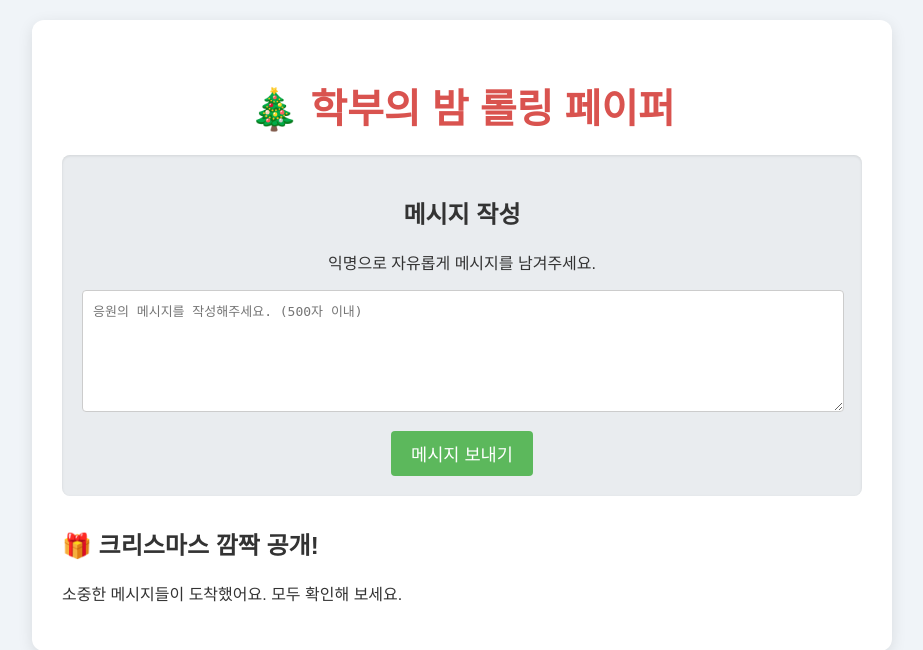
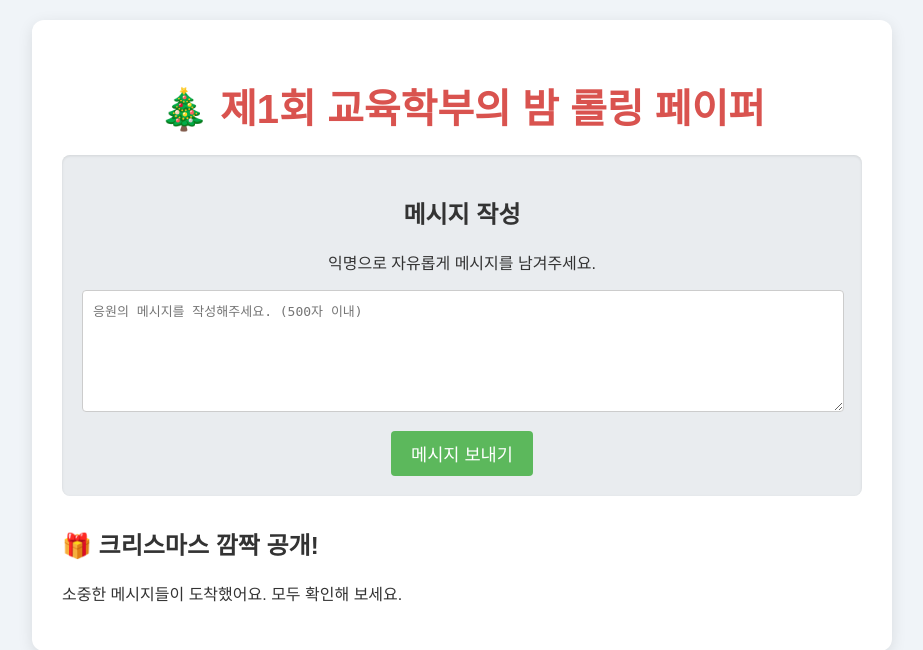
Before and after one commit to p6x6wc4spb-hash/collegeofeducation_rollingpaper, a Flask app: page / in a window 1280 px wide. Shown: the top 650 px of the page, without its empty margins (178-1101 px from the left). Run offline with Flask 3, Linux system fonts and the light colour scheme; data that the repository does not hold is empty.

Commit message:
Update index.html

```diff
--- a/templates/index.html
+++ b/templates/index.html
@@ -3,7 +3,7 @@
 <head>
     <meta charset="UTF-8">
     <meta name="viewport" content="width=device-width, initial-scale=1.0">
-    <title>🎄 학부의 밤 롤링 페이퍼</title>
+    <title>🎄 제1회 교육육학부의 밤 롤링 페이퍼</title>
     <style>
         body {
             font-family: 'Arial', sans-serif;
@@ -102,7 +102,7 @@
 </head>
 <body>
     <div class="container">
-        <h1>🎄 학부의 밤 롤링 페이퍼</h1>
+        <h1>🎄 제1회 교육학부의 밤 롤링 페이퍼</h1>
 
         <div class="message-form">
             <h2>메시지 작성</h2>
```
